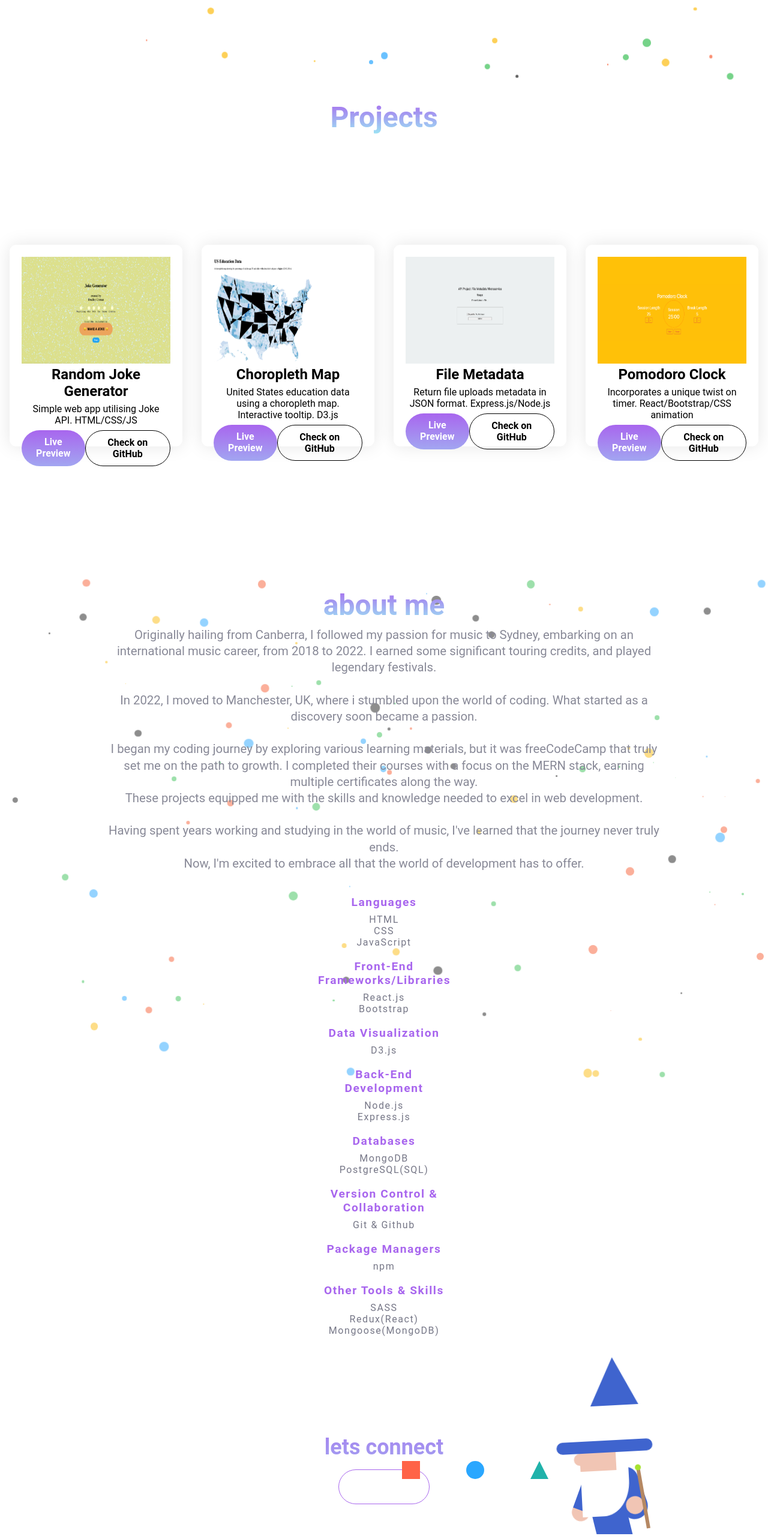
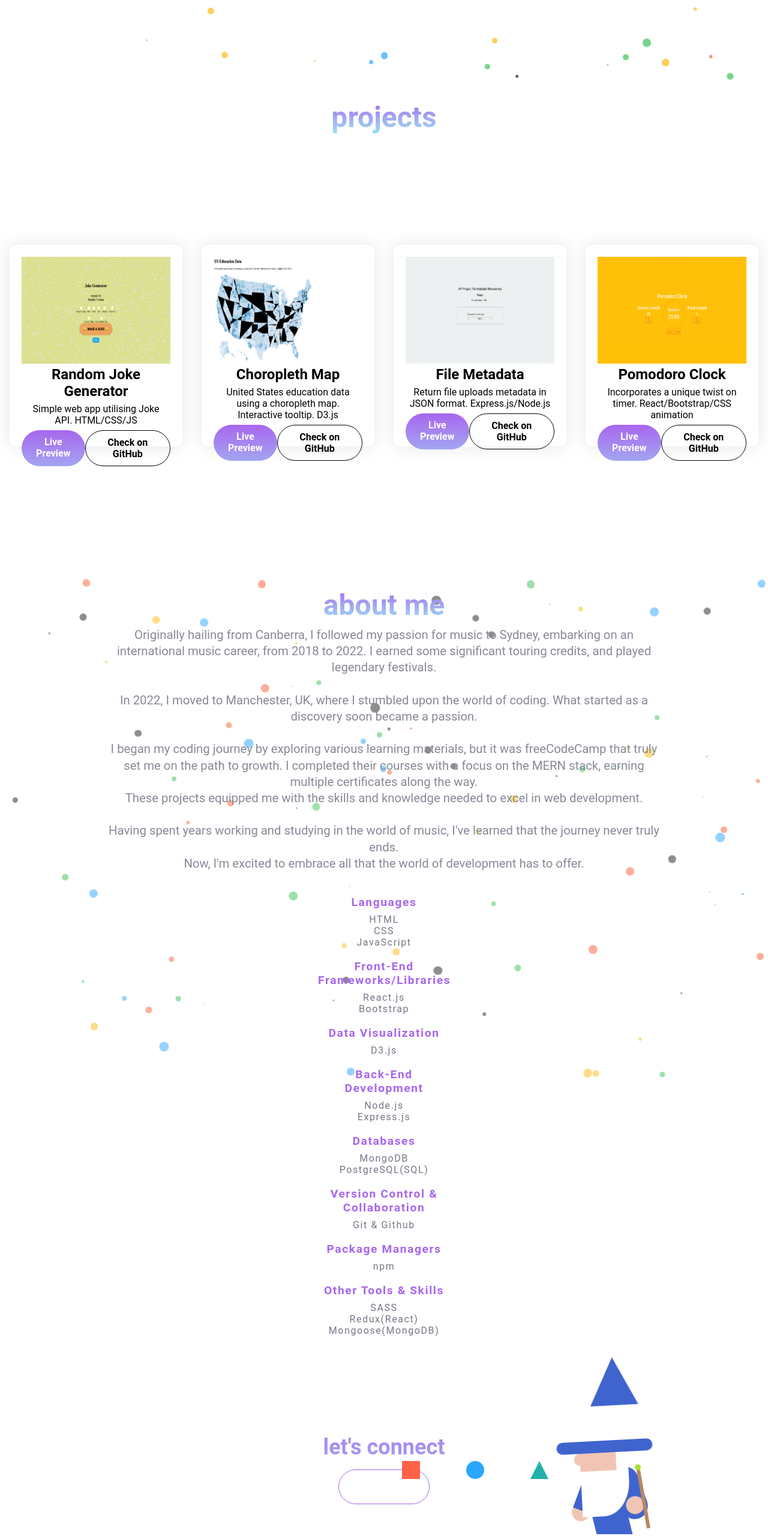
Before and after one commit to Aleatric/Aleatric.github.io, a React (Create React App) app: page / in a window 1280 px wide. Shown: the part 775-3340 px from the top of the page at 60% size. Built offline with nearby package versions, Linux system fonts and the light colour scheme; some icons are missing.

Commit message:
update headings

```diff
--- a/src/App.js
+++ b/src/App.js
@@ -139,7 +139,7 @@ function Projects(){
   ];
   return (
     <section className="projects" id="projects">
-      <h2 className="projects-title">Projects</h2>
+      <h2 className="projects-title">projects</h2>
       <div className="projects-container">
         {projectData.map((project, index) => (
           <div key={index} className="project-container project-card">
@@ -168,7 +168,7 @@ function About(){
           from 2018 to 2022. I earned some significant touring credits, and played legendary festivals.
           <br />
           <br />
-          In 2022, I moved to Manchester, UK, where i stumbled upon the world of coding. What started as a discovery soon became a passion.
+          In 2022, I moved to Manchester, UK, where I stumbled upon the world of coding. What started as a discovery soon became a passion.
           <br />
           <br />
           I began my coding journey by exploring various learning materials, but it was freeCodeCamp that truly set me on the path to growth.
@@ -237,7 +237,7 @@ function About(){
 function Contact(){
   return (
     <div id="contact" className="contact-me">
-    <h2>lets connect</h2>
+    <h2>let's connect</h2>
         <div id="contact-icon">
             <a href="mailto:bradley.cronan@live.com.au" target="_blank" class="nav-link">
                 <div className="contact-icon-container">
```
